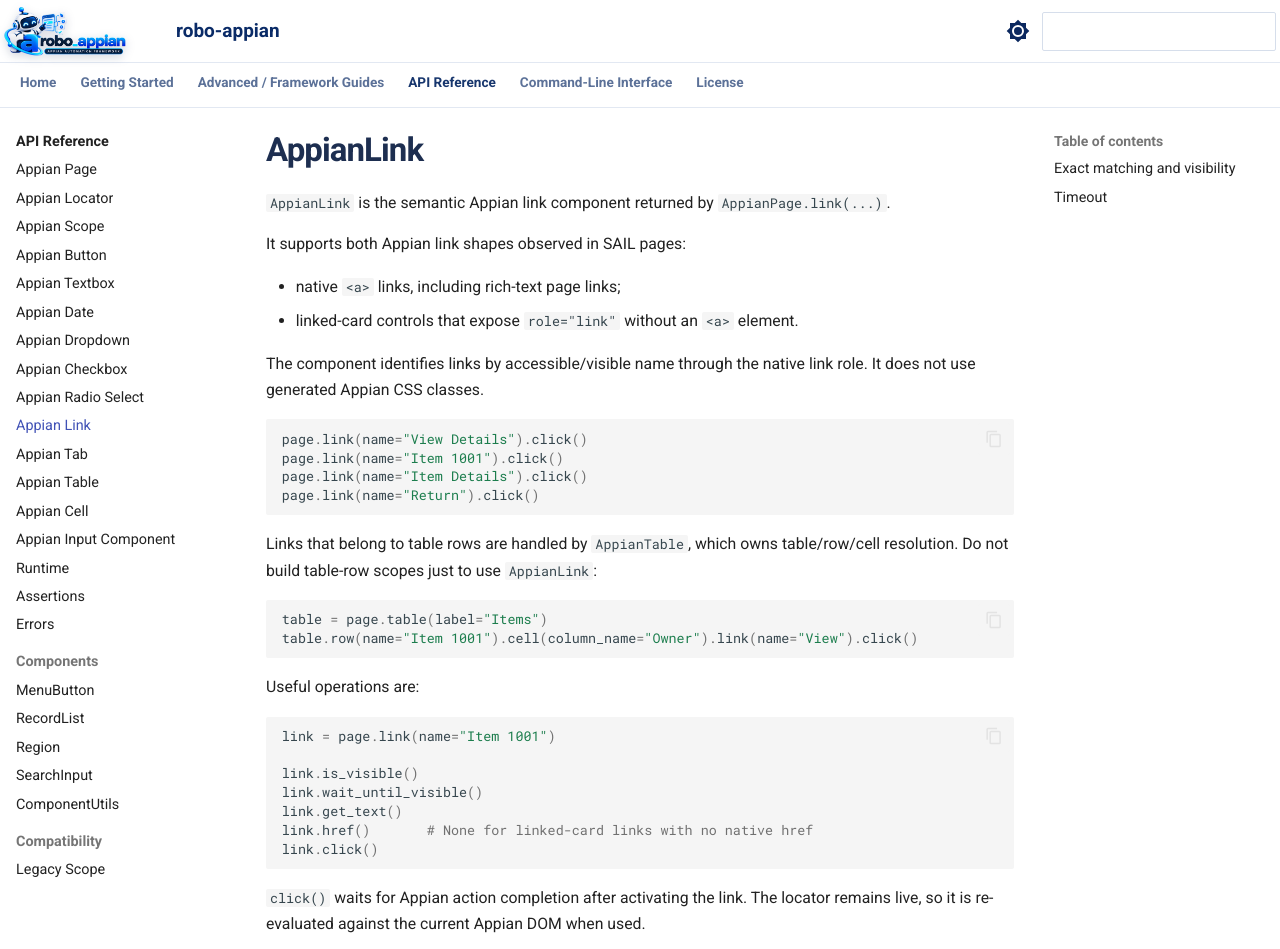
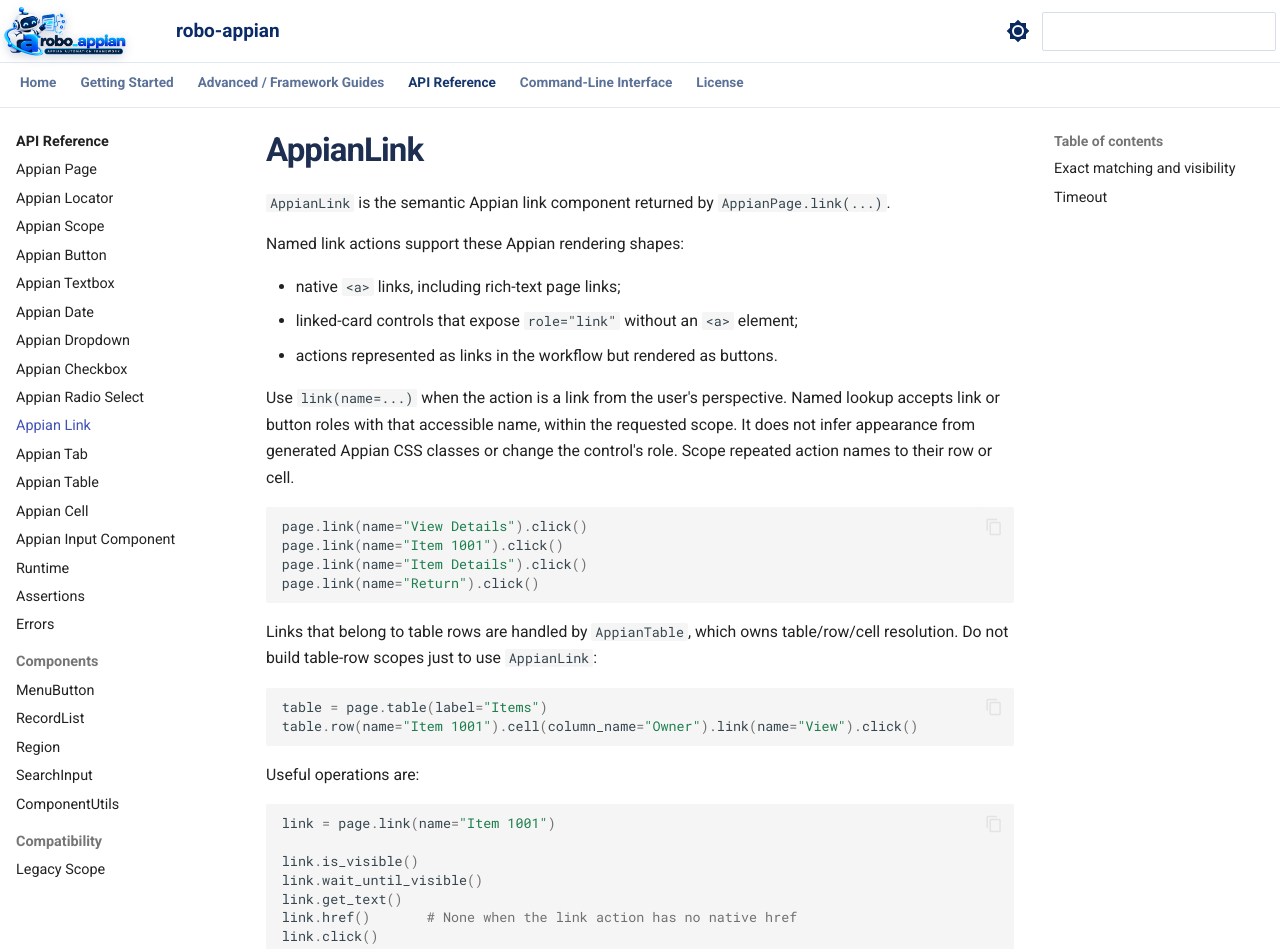
Before and after one commit to dinilmithra/robo-appian, an MkDocs documentation site: the page built from docs/api/appian-link.md, in a window 1280 px wide and 1400 px high, cut to the strip 0-949 px from the top of the window. Built offline with MkDocs 1.6.1 and Material for MkDocs 9.7.7, drawn with Linux system fonts in a browser that asks for light colours.

Commit message:
Update performance logs and enhance Appian link/table documentation for clarity and consistency

````diff
--- a/docs/api/appian-link.md
+++ b/docs/api/appian-link.md
@@ -2,12 +2,16 @@
 
 `AppianLink` is the semantic Appian link component returned by `AppianPage.link(...)`.
 
-It supports both Appian link shapes observed in SAIL pages:
+Named link actions support these Appian rendering shapes:
 
 - native `<a>` links, including rich-text page links;
-- linked-card controls that expose `role="link"` without an `<a>` element.
+- linked-card controls that expose `role="link"` without an `<a>` element;
+- actions represented as links in the workflow but rendered as buttons.
 
-The component identifies links by accessible/visible name through the native link role. It does not use generated Appian CSS classes.
+Use `link(name=...)` when the action is a link from the user's perspective.
+Named lookup accepts link or button roles with that accessible name, within the
+requested scope. It does not infer appearance from generated Appian CSS classes
+or change the control's role. Scope repeated action names to their row or cell.
 
 ```python
 page.link(name="View Details").click()
@@ -31,7 +35,7 @@
 link.is_visible()
 link.wait_until_visible()
 link.get_text()
-link.href()       # None for linked-card links with no native href
+link.href()       # None when the link action has no native href
 link.click()
 ```
 
````
Also changed, not shown: docs/api/appian-table.md (+7 -2 lines), 7 other files.
